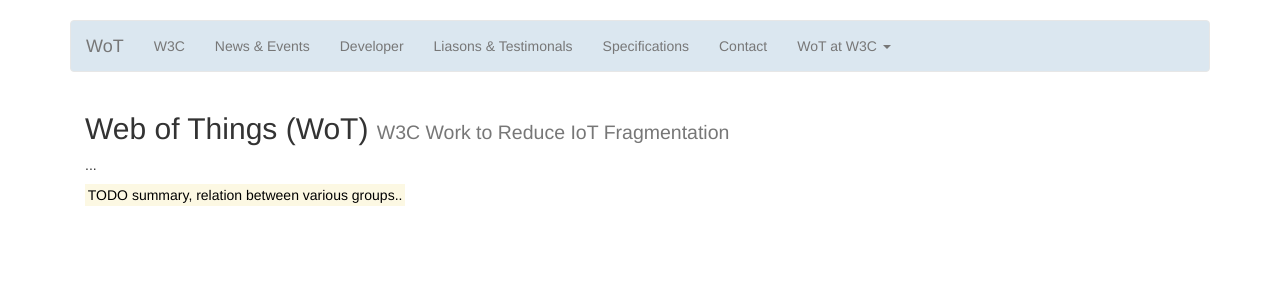
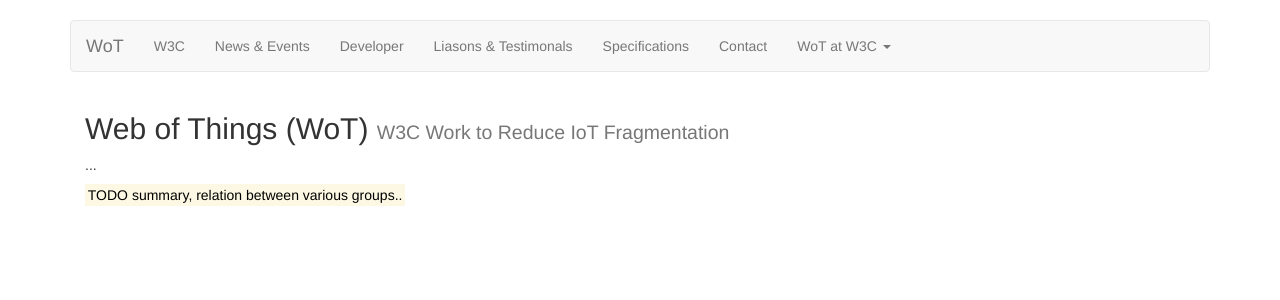
Before and after one commit to danielpeintner/wot-pages, a Jekyll site: the page built from index.html, in a window 1280 px wide. Shown: the top 300 px of the page. Built offline with Jekyll 4.4.1, drawn with Linux system fonts in a browser that asks for light colours; nearby versions of some CDN libraries.

Commit message:
revert css changes

```diff
--- a/css/navbar.css
+++ b/css/navbar.css
@@ -5,9 +5,5 @@
 
 .navbar {
   margin-bottom: 20px;
-  background-color: rgb(219,231,240);
+  /* background-color: rgb(219,231,240); */
 }
-
-.active > a {
-  background-color: rgb(0,90,156);
-}
```
